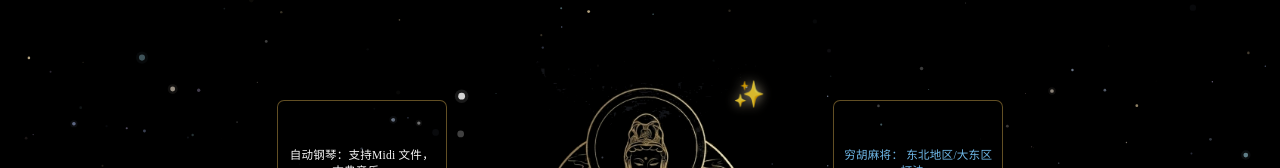
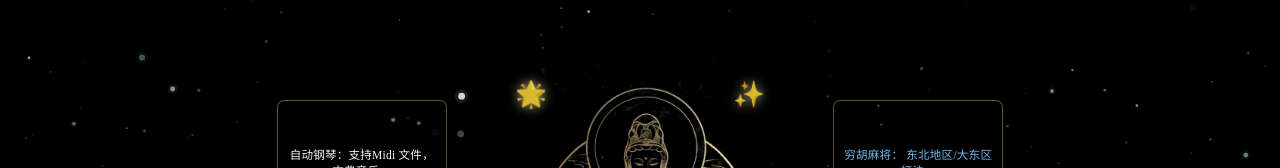
Before and after one commit to TOTP99/All-in-one, a plain HTML site: page index.html in a window 1280 px wide. Shown: the part 165-333 px from the top of the page. Drawn offline with Linux system fonts and the light colour scheme; animation ran at ten frames a second.

Commit message:
Add files via upload

```diff
--- a/index.html
+++ b/index.html
@@ -87,6 +87,35 @@
     @keyframes sparklePulse {
       0%, 100% { opacity: 0.85; transform: scale(1); }
       50% { opacity: 1; transform: scale(1.08); }
+    }
+
+    /* 观音头部左上方 🌟 → PDF 电子书阅读器（与 ✨ 镜像对称） */
+    .star-link {
+      position: absolute;
+      top: 6%;
+      left: 14%;
+      z-index: 12;
+      font-size: clamp(18px, 5.2vw, 28px);
+      line-height: 1;
+      cursor: pointer;
+      user-select: none;
+      -webkit-user-select: none;
+      -webkit-touch-callout: none;
+      filter: drop-shadow(0 0 6px rgba(255, 240, 200, 0.85));
+      animation: sparklePulse 2.4s ease-in-out infinite;
+      pointer-events: auto;
+      text-decoration: none;
+      color: inherit;
+      background: none;
+      border: none;
+      padding: 4px;
+    }
+    .star-link:hover {
+      filter: drop-shadow(0 0 10px rgba(255, 255, 220, 1));
+      transform: scale(1.12);
+    }
+    .star-link:active {
+      transform: scale(0.95);
     }
 
     .throne-area {
@@ -241,6 +270,11 @@
         right: 12%;
         font-size: clamp(16px, 3.2vh, 26px);
       }
+      .star-link {
+        top: 5%;
+        left: 12%;
+        font-size: clamp(16px, 3.2vh, 26px);
+      }
 
       /* 左右信息栏 */
       .landscape-boxes {
@@ -347,6 +381,7 @@
       <img src="guanyin.webp" alt="观音">
       <div class="guanyin-protect" aria-hidden="true"></div>
       <button type="button" class="sparkle-link" title="视频播放器" aria-label="打开视频播放器" onclick="openLink('https://totp99.github.io/mp4-player/')">✨</button>
+      <button type="button" class="star-link" title="PDF 电子书阅读器" aria-label="打开 PDF 电子书阅读器" onclick="openLink('http://totp99.github.io/PDF-book-reader-/')">🌟</button>
     </div>
 
     <!-- 横屏右侧两个框 -->
```
